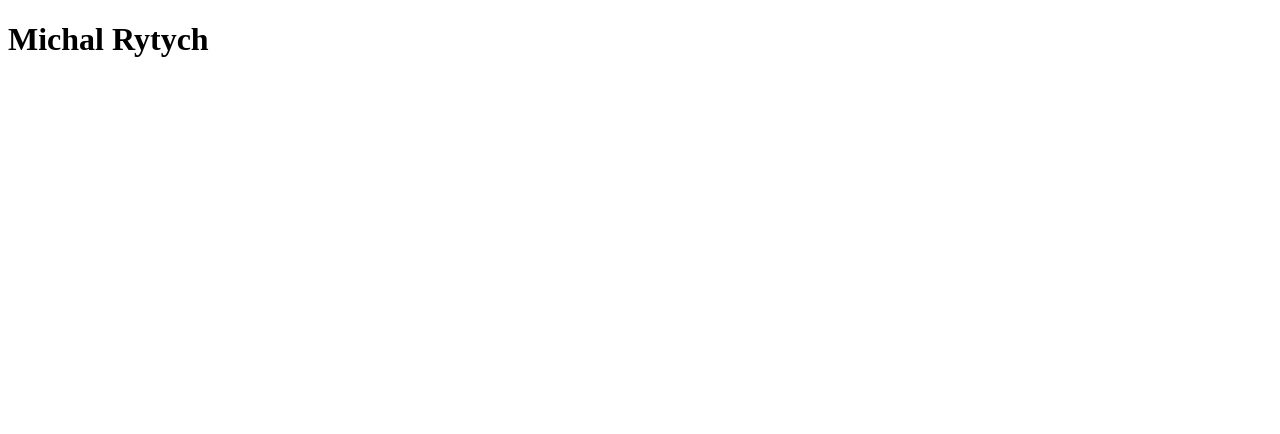
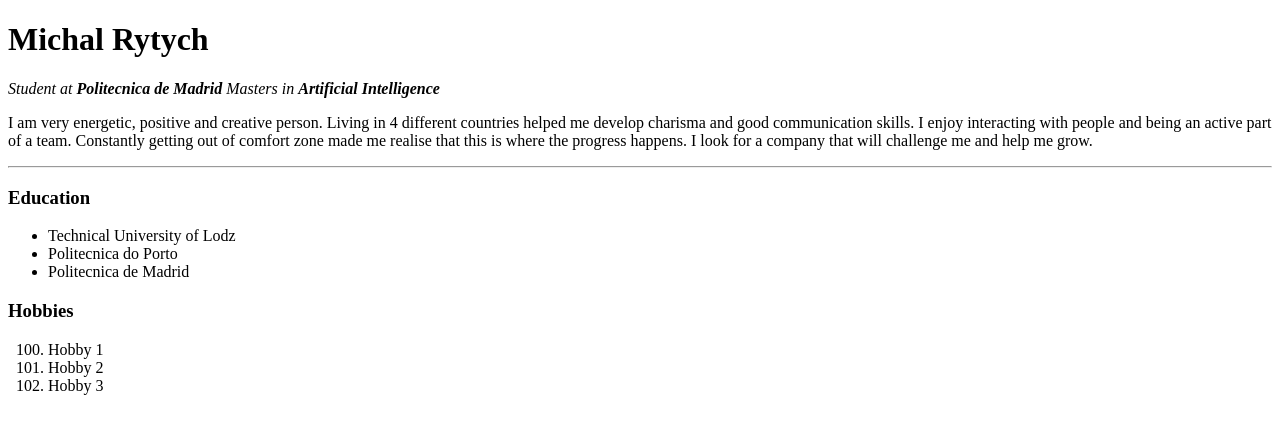
Before and after one commit to Rydzio/HTML---Personal-Site, a plain HTML site: page index.html in a window 1280 px wide. Drawn offline with Linux system fonts and the light colour scheme.

Commit message:
HTML lists

```diff
--- a/index.html
+++ b/index.html
@@ -1,12 +1,35 @@
  <!DOCTYPE html>
  <html lang="en" dir="ltr">
+
  <head>
    <meta charset="utf-8">
    <title>Michal's Personal Site</title>
  </head>
+
  <body>
    <h1>
      Michal Rytych
    </h1>
+   <p><em>Student at <strong>Politecnica de Madrid</strong> Masters in <strong>Artificial Intelligence</strong></em></p>
+
+   <p>I am very energetic, positive and creative person. Living in 4 different countries helped me develop charisma and good communication skills. I enjoy interacting with people and being an active part of a team. Constantly getting out of comfort
+     zone made me realise that this is where the progress happens. I look for a company that will challenge me and help me grow.</p>
+   <hr>
+
+   <h3>Education</h3>
+   <ul>
+     <li>Technical University of Lodz</li>
+     <li>Politecnica do Porto</li>
+     <li>Politecnica de Madrid</li>
+   </ul>
+
+   <h3>Hobbies</h3>
+   <ol start="100">
+     <li>Hobby 1</li>
+     <li>Hobby 2</li>
+     <li>Hobby 3</li>
+   </ol>
+
  </body>
+
  </html>
```
Lines whose indentation alone changed are shown as unchanged.
